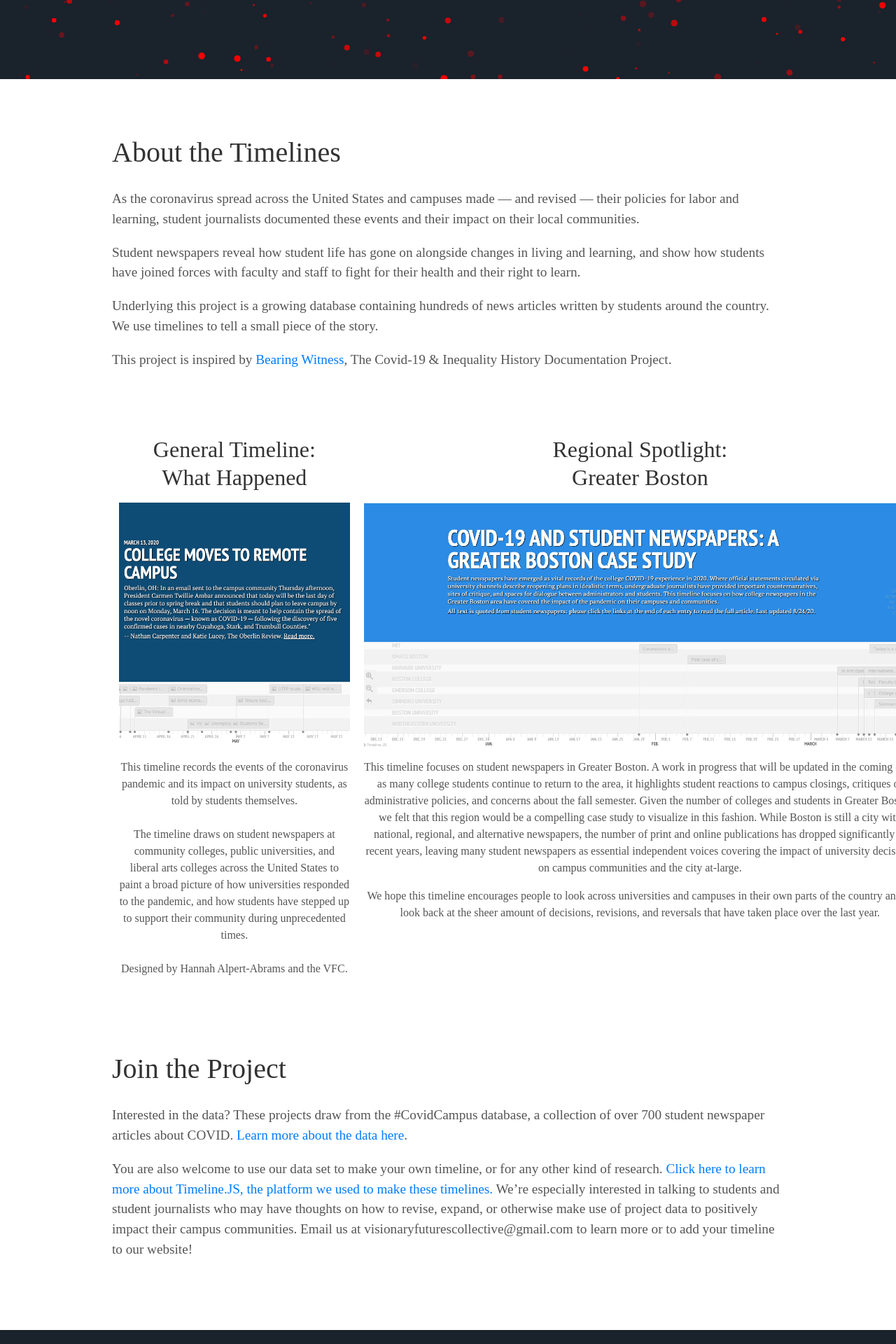
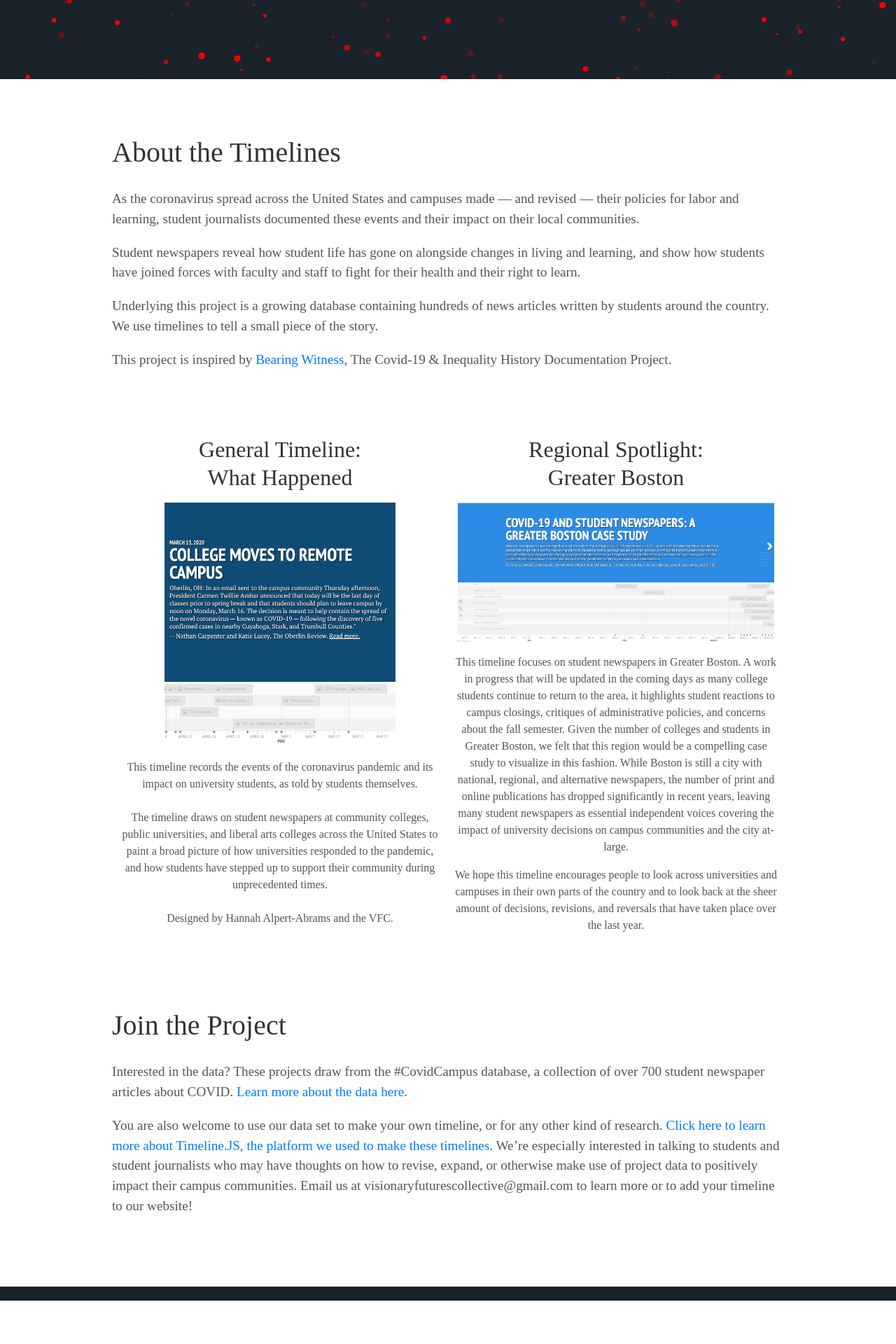
Before and after one commit to visionary-futures-collective/covid19, a Jekyll site: the page built from timeline.md, in a window 1280 px wide. Shown: the part 863-2783 px from the top of the page at 70% size. Built offline with Jekyll 4.4.1, drawn with Linux system fonts in a browser that asks for light colours; some web fonts are replaced; after the commit the page ends 2721 px from its top, so only the background shows below that.

Commit message:
Update timeline.md

```diff
--- a/timeline.md
+++ b/timeline.md
@@ -22,7 +22,7 @@
   </div>
   <div class="tech">
     <h2>Regional Spotlight:<br> Greater Boston</h2>
-    <p><a href="https://cdn.knightlab.com/libs/timeline3/latest/embed/index.html?source=1RQnerfYlGnLFXf5iKsMdfZtjkpeNEivQocQ5cvL6GYs&font=Default&lang=en&initial_zoom=2&height=650"><img src="https://visionary-futures-collective.github.io/covid19/img/vfc.timeline.gb.png" alt="Greater Boston timeline screenshot" height="350"></a></p>
+    <p><a href="https://cdn.knightlab.com/libs/timeline3/latest/embed/index.html?source=1RQnerfYlGnLFXf5iKsMdfZtjkpeNEivQocQ5cvL6GYs&font=Default&lang=en&initial_zoom=2&height=650"><img src="https://visionary-futures-collective.github.io/covid19/img/vfc.timeline.gb.png" alt="Greater Boston timeline screenshot" height="200"></a></p>
     <p>This timeline focuses on student newspapers in Greater Boston. A work in progress that will be updated in the coming days as many college students continue to return to the area, it highlights student reactions to campus closings, critiques of administrative policies, and concerns about the fall semester. Given the number of colleges and students in Greater Boston, we felt that this region would be a compelling case study to visualize in this fashion. While Boston is still a city with national, regional, and alternative newspapers, the number of print and online publications has dropped significantly in recent years, leaving many student newspapers as essential independent voices covering the impact of university decisions on campus communities and the city at-large.</p>
       <p>We hope this timeline encourages people to look across universities and campuses in their own parts of the country and to look back at the sheer amount of decisions, revisions, and reversals that have taken place over the last year.</p>
   </div>
```
